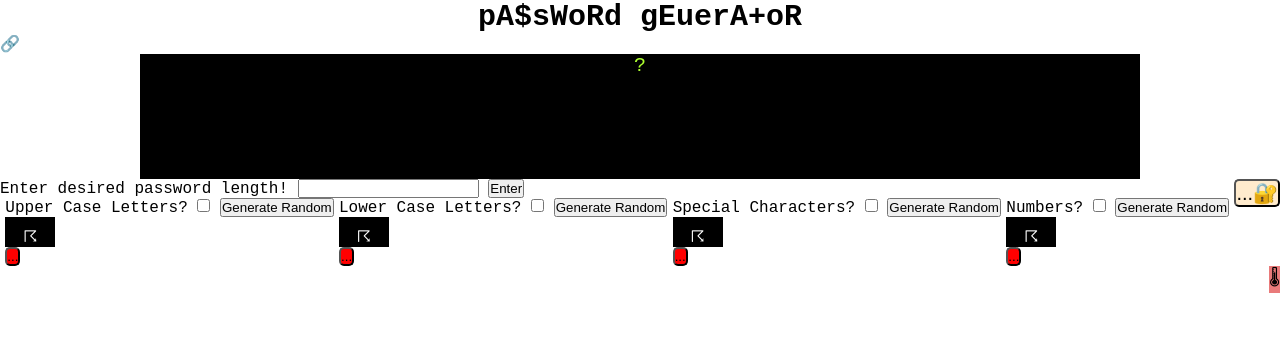
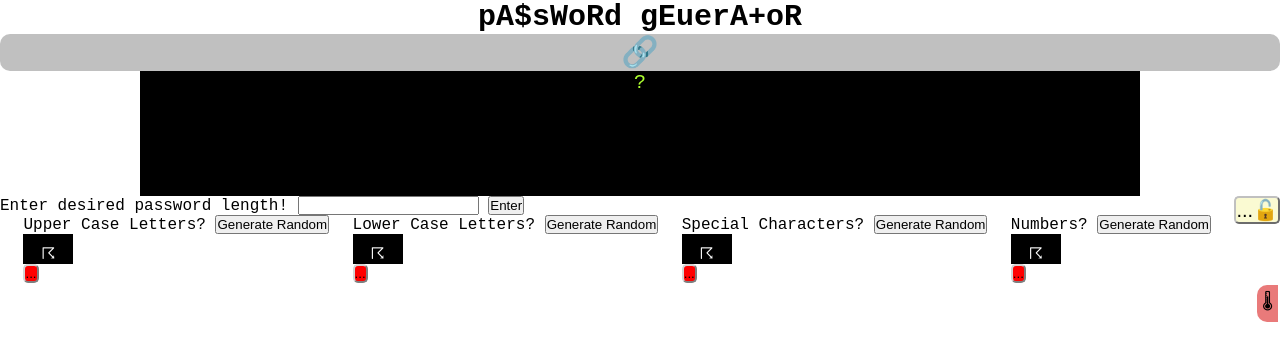
Before and after one commit to kaylacasale/generate-password, a plain HTML site: page index.html in a window 1280 px wide. Drawn offline with Linux system fonts and the light colour scheme.

Commit message:
added styling for design purposes and deleted checkboxes

```diff
--- a/assets/css/style.css
+++ b/assets/css/style.css
@@ -24,7 +24,15 @@ header div {
 
 }
 
-
+.displayPassword {
+    text-align: center;
+    background-color: silver;
+    border-radius: 10px;
+    color: darkgoldenrod;
+    font-family: 'Courier New', Courier, monospace;
+    font-size: 30px;
+    border-color: lightgoldenrodyellow;
+}
 
 .password {
     background-color: black;
@@ -37,8 +45,9 @@ header div {
 
 .addedCharacters {
     float: right;
-    background-color: blanchedalmond;
+    background-color: lightgoldenrodyellow;
     border-radius: 5px;
+    border-color: silver;
     font-size: 20px;
 }
 
@@ -88,28 +97,28 @@ form {
 .addUpper {
     background-color: red;
     border-radius: 5px;
-    border-color: black;
+    border-color: lightgray;
     width: inherit;
 }
 
 .addLower {
     background-color: red;
     border-radius: 5px;
-    border-color: black;
+    border-color: lightgray;
     width: inherit;
 }
 
 .addSpecial {
     background-color: red;
     border-radius: 5px;
-    border-color: black;
+    border-color: lightgray;
     width: inherit;
 }
 
 .addNumber {
     background-color: red;
     border-radius: 5px;
-    border-color: black;
+    border-color: lightgray;
     width: inherit
 }
 
@@ -118,4 +127,7 @@ form {
     display: block;
     float: right;
     background-color: rgb(233, 122, 122);
+    border-radius: 10px 0px 0px 10px;
+    margin: 2px;
+    padding: 5px;
 }
--- a/assets/js/script.js
+++ b/assets/js/script.js
@@ -218,33 +218,35 @@ addBtnNumber.addEventListener('click', function (e) {
 var addedCharactersBtn = document.querySelector(".addedCharacters");
 
 // console.log(addAllCharacters);
-var randomAll = []
+var passwordChars = [];
+
+var pElDisplay = document.querySelector(".displayPassword");
+
 
 addedCharactersBtn.addEventListener('click', function (e) {
     e.preventDefault();
-    chooseRandom();
+    length = Number(lengthInput.value);
+    for (var i = 0; i < length; i++) {
+        var chars = random[Math.floor(Math.random() * random.length)];
+        passwordChars.push(chars);
+        pElDisplay.textContent = passwordChars;
 
-    // randomAll.push(randomUppers);
-    // randomAll.push(randomLowers);
-    // randomAll.push(randomSpecials);
-    // randomAll.push(randomNumbers);
+    }
+    console.log(passwordChars);
+});
+// var pElDisplay = document.querySelector(".passwordDisplay");
 
+// length = Number(lengthInput.value);
+// function chooseRandom() {
+//     for (var i = 0; i < length; i++) {
+//         var choosePassword = random[Math.floor(Math.random() * random.length)];
+//         randomAll.push(choosePassword);
+//         pElDisplay.textContent = randomAll;
 
-    // console.log(randomAll);
+//     }
+//     console.log(randomAll);
 
-});
-var pElDisplay = document.querySelector(".passwordDisplay");
-
-length = Number(lengthInput.value);
-function chooseRandom() {
-    for (var i = 0; i < length; i++) {
-        var choosePassword = random[Math.floor(Math.random() * random.length)];
-        randomAll.push(choosePassword);
-    }
-    console.log(randomAll);
-    pElDisplay.textContent = randomAll;
-
-}
+// }
 
 
 // var divTagDisplay = document.querySelector(".passwordDisplay");
--- a/index.html
+++ b/index.html
@@ -15,7 +15,7 @@
         <h1>pA$sWoRd gEuerA+oR</h1>
         <p class="displayPassword">🔗</p>
         <div class="password" id="addPassword">?</div>
-        <button class="btn addedCharacters">...🔐</button>
+        <button class="btn addedCharacters">...🔓</button>
         <article class>
             <label for="length">Enter desired password length!</label>
             <input type="number" class="lengthInput" />
@@ -25,28 +25,28 @@
     <form>
         <div class="upperGroup">
             <label for="upper">Upper Case Letters?</label>
-            <input type="checkbox" id="upperCheckBox">
+            <!-- <input type="checkbox" id="upperCheckBox"> -->
             <button class="btn upperBtn" id="btnUpper">Generate Random</button>
             <p class="displayRandomUpper" id="randomUpper">☈</p>
             <button class="btn addUpper">...</button>
         </div>
         <div class="lowerGroup">
             <label for="lower">Lower Case Letters?</label>
-            <input type="checkbox" id="lowerCheckBox">
+            <!-- <input type="checkbox" id="lowerCheckBox"> -->
             <button class="btn lowerBtn" id="btnLower">Generate Random</button>
             <p class="displayRandomLower" id="randomLower">☈</p>
             <button class="btn addLower">...</button>
         </div>
         <div class="specialGroup">
             <label for="special">Special Characters?</label>
-            <input type="checkbox" id="specialCheckBox">
+            <!-- <input type="checkbox" id="specialCheckBox"> -->
             <button class="btn specialBtn" id="btnSpecial">Generate Random</button>
             <p class="displayRandomSpecial" id="randomSpecial">☈</p>
             <button class="btn addSpecial">...</button>
         </div>
         <div class="numberGroup">
             <label for="number">Numbers?</label>
-            <input type="checkbox" id="numberCheckBox">
+            <!-- <input type="checkbox" id="numberCheckBox"> -->
             <button class="btn numberBtn" id="btnNumber">Generate Random</button>
             <p class="displayRandomNumbers" id="randomNumber">☈</p>
             <button class="btn addNumber">...</button>
```
Also changed, not shown: 2 other files.
